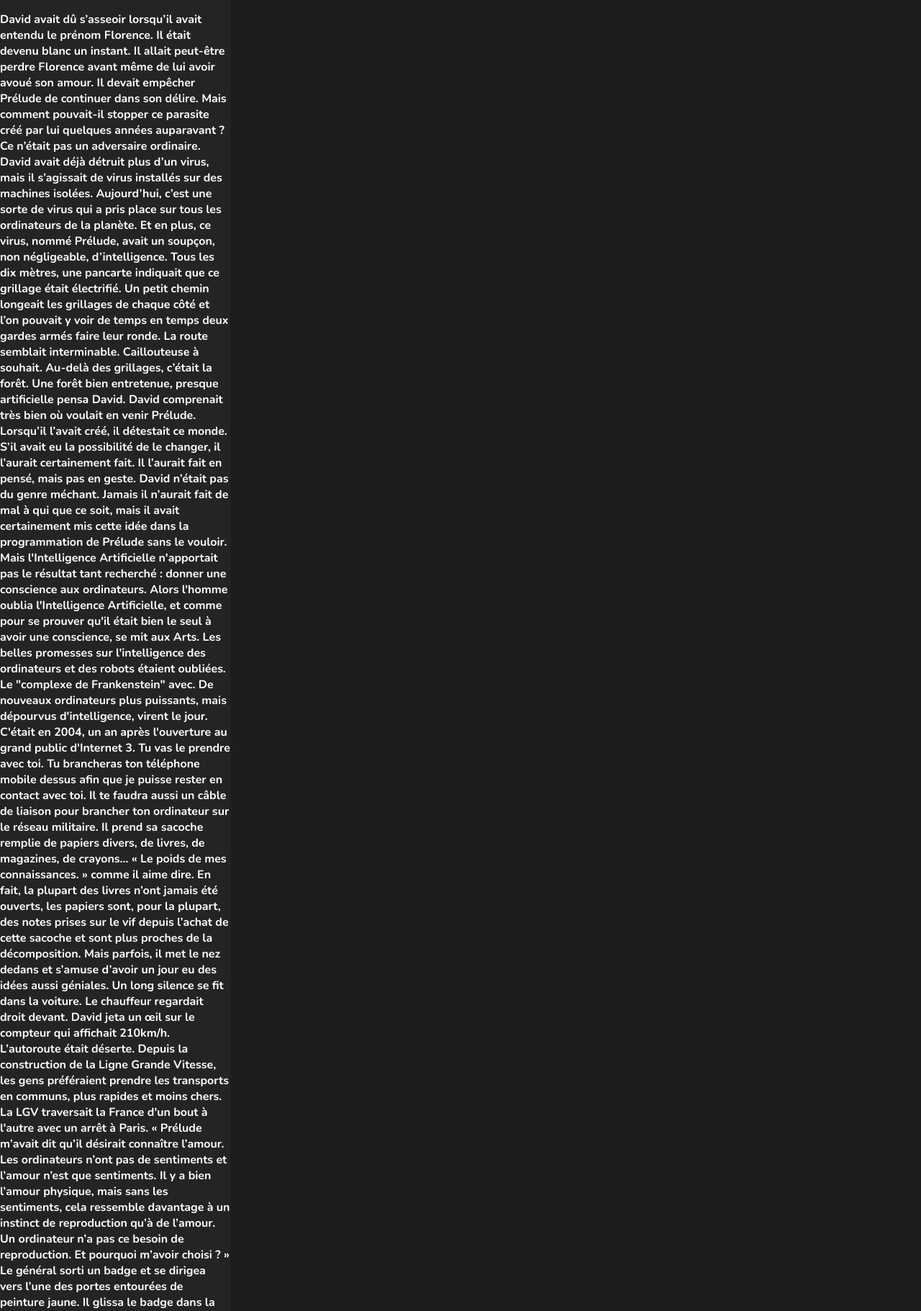
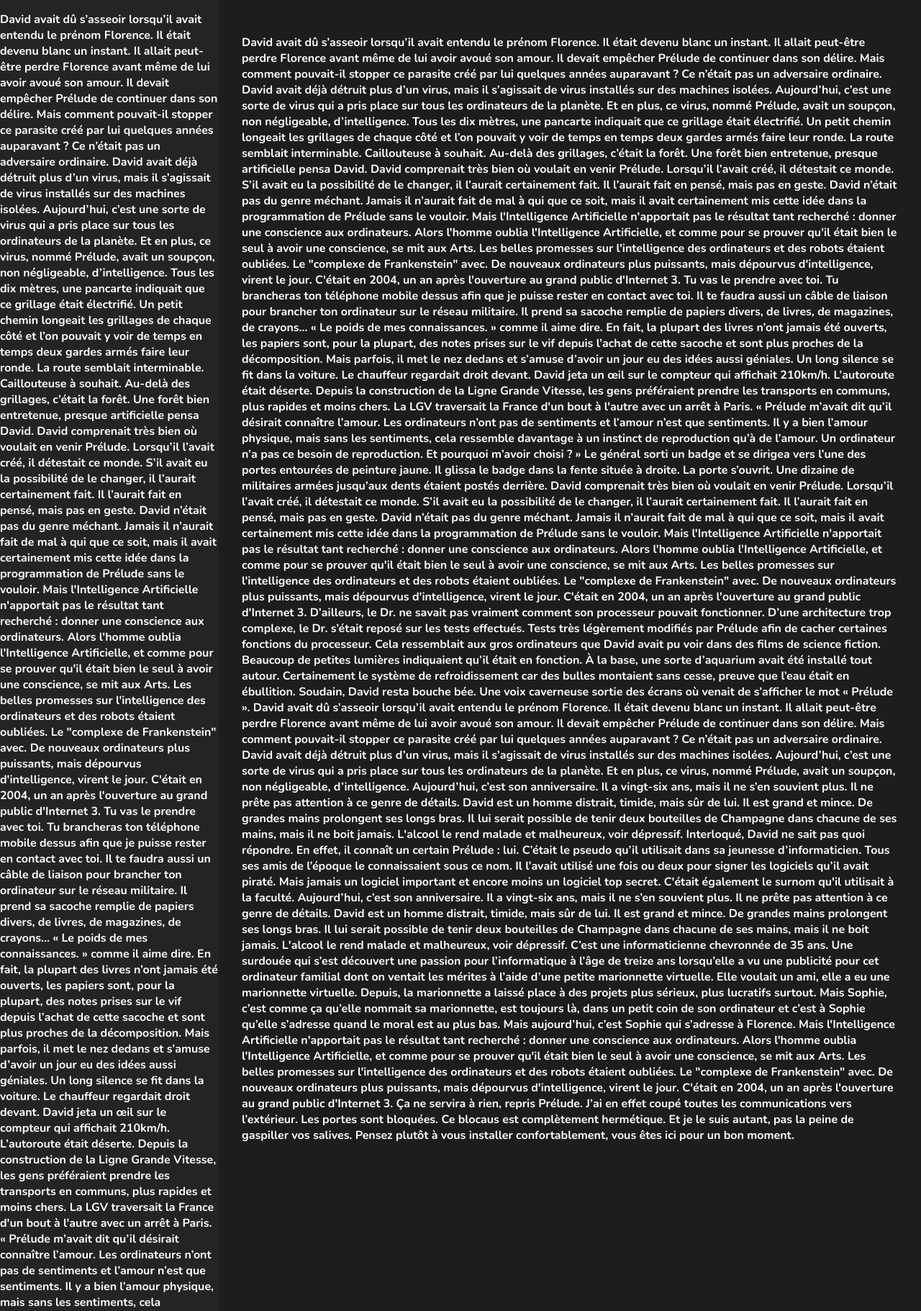
Before and after one commit to Wizi8914/Amaterasu-Website, a PHP site: page / in a window 1280 px wide. Shown: the part 80-1901 px from the top of the page at 72% size. Run offline with PHP 8.4, Linux system fonts and the light colour scheme; some libraries are stand-ins or nearby versions.

Commit message:
add footer

```diff
--- a/css/commandlist.css
+++ b/css/commandlist.css
@@ -6,3 +6,13 @@
     overflow-x: hidden;
     position: sticky;
 }
+
+.commandinfo {
+    padding-top: 2rem;
+    padding-bottom: 2rem;
+    padding-left: 2rem;
+    padding-right: 2rem;
+    width: calc(100% - 20rem);
+    margin-left: auto;
+    margin-right: auto;
+}
--- /dev/null
+++ b/css/footer.css
@@ -0,0 +1,3 @@
+.footer {
+    background-color: blueviolet;
+}
--- a/css/style.css
+++ b/css/style.css
@@ -47,4 +47,13 @@ p {
 
 .grid {
     display: grid;
+    grid-template-rows: 1fr auto;
 }
+
+.separate {
+    display: flex;
+    max-width: 1536px;
+    width: 100%;
+    margin-left: auto;
+    margin-right: auto;
+}
--- a/index.html
+++ b/index.html
@@ -31,7 +31,8 @@
             </div>
         </div>
         <div id="container" class="grid">
-            <!--<h1 class="wip">WORK IN PROGRESS...</h1>-->
+
+            <div class="separate">
                 <nav class="commandlist sticky">
                     <p>David avait dû s’asseoir lorsqu’il avait entendu le prénom Florence. Il était devenu blanc un instant. Il allait peut-être perdre Florence avant même de lui avoir avoué son amour. Il devait empêcher Prélude de continuer dans son délire. Mais comment pouvait-il stopper ce parasite créé par lui quelques années auparavant ? Ce n’était pas un adversaire ordinaire. David avait déjà détruit plus d’un virus, mais il s’agissait de virus installés sur des machines isolées. Aujourd’hui, c’est une sorte de virus qui a pris place sur tous les ordinateurs de la planète. Et en plus, ce virus, nommé Prélude, avait un soupçon, non négligeable, d’intelligence.
 
@@ -74,9 +75,51 @@
                         Ça ne servira à rien, repris Prélude. J’ai en effet coupé toutes les communications vers l’extérieur. Les portes sont bloquées. Ce blocaus est complètement hermétique. Et je le suis autant, pas la peine de gaspiller vos salives. Pensez plutôt à vous installer confortablement, vous êtes ici pour un bon moment.</p>
                 </nav>
                 <div class="commandinfo">
+                    <p>David avait dû s’asseoir lorsqu’il avait entendu le prénom Florence. Il était devenu blanc un instant. Il allait peut-être perdre Florence avant même de lui avoir avoué son amour. Il devait empêcher Prélude de continuer dans son délire. Mais comment pouvait-il stopper ce parasite créé par lui quelques années auparavant ? Ce n’était pas un adversaire ordinaire. David avait déjà détruit plus d’un virus, mais il s’agissait de virus installés sur des machines isolées. Aujourd’hui, c’est une sorte de virus qui a pris place sur tous les ordinateurs de la planète. Et en plus, ce virus, nommé Prélude, avait un soupçon, non négligeable, d’intelligence.
 
+                        Tous les dix mètres, une pancarte indiquait que ce grillage était électrifié. Un petit chemin longeait les grillages de chaque côté et l’on pouvait y voir de temps en temps deux gardes armés faire leur ronde. La route semblait interminable. Caillouteuse à souhait. Au-delà des grillages, c’était la forêt. Une forêt bien entretenue, presque artificielle pensa David.
+
+                        David comprenait très bien où voulait en venir Prélude. Lorsqu’il l’avait créé, il détestait ce monde. S’il avait eu la possibilité de le changer, il l’aurait certainement fait. Il l’aurait fait en pensé, mais pas en geste. David n’était pas du genre méchant. Jamais il n’aurait fait de mal à qui que ce soit, mais il avait certainement mis cette idée dans la programmation de Prélude sans le vouloir.
+
+                        Mais l'Intelligence Artificielle n'apportait pas le résultat tant recherché : donner une conscience aux ordinateurs. Alors l'homme oublia l'Intelligence Artificielle, et comme pour se prouver qu'il était bien le seul à avoir une conscience, se mit aux Arts. Les belles promesses sur l'intelligence des ordinateurs et des robots étaient oubliées. Le "complexe de Frankenstein" avec. De nouveaux ordinateurs plus puissants, mais dépourvus d'intelligence, virent le jour. C'était en 2004, un an après l'ouverture au grand public d'Internet 3.
+
+                        Tu vas le prendre avec toi. Tu brancheras ton téléphone mobile dessus afin que je puisse rester en contact avec toi. Il te faudra aussi un câble de liaison pour brancher ton ordinateur sur le réseau militaire.
+
+                        Il prend sa sacoche remplie de papiers divers, de livres, de magazines, de crayons... « Le poids de mes connaissances. » comme il aime dire. En fait, la plupart des livres n’ont jamais été ouverts, les papiers sont, pour la plupart, des notes prises sur le vif depuis l’achat de cette sacoche et sont plus proches de la décomposition. Mais parfois, il met le nez dedans et s’amuse d’avoir un jour eu des idées aussi géniales.
+
+                        Un long silence se fit dans la voiture. Le chauffeur regardait droit devant. David jeta un œil sur le compteur qui affichait 210km/h. L’autoroute était déserte. Depuis la construction de la Ligne Grande Vitesse, les gens préféraient prendre les transports en communs, plus rapides et moins chers. La LGV traversait la France d'un bout à l'autre avec un arrêt à Paris.
+
+                        « Prélude m’avait dit qu’il désirait connaître l’amour. Les ordinateurs n’ont pas de sentiments et l’amour n’est que sentiments. Il y a bien l’amour physique, mais sans les sentiments, cela ressemble davantage à un instinct de reproduction qu’à de l’amour. Un ordinateur n’a pas ce besoin de reproduction. Et pourquoi m’avoir choisi ? »
+
+                        Le général sorti un badge et se dirigea vers l’une des portes entourées de peinture jaune. Il glissa le badge dans la fente située à droite. La porte s’ouvrit. Une dizaine de militaires armées jusqu’aux dents étaient postés derrière.
+
+                        David comprenait très bien où voulait en venir Prélude. Lorsqu’il l’avait créé, il détestait ce monde. S’il avait eu la possibilité de le changer, il l’aurait certainement fait. Il l’aurait fait en pensé, mais pas en geste. David n’était pas du genre méchant. Jamais il n’aurait fait de mal à qui que ce soit, mais il avait certainement mis cette idée dans la programmation de Prélude sans le vouloir.
+
+                        Mais l'Intelligence Artificielle n'apportait pas le résultat tant recherché : donner une conscience aux ordinateurs. Alors l'homme oublia l'Intelligence Artificielle, et comme pour se prouver qu'il était bien le seul à avoir une conscience, se mit aux Arts. Les belles promesses sur l'intelligence des ordinateurs et des robots étaient oubliées. Le "complexe de Frankenstein" avec. De nouveaux ordinateurs plus puissants, mais dépourvus d'intelligence, virent le jour. C'était en 2004, un an après l'ouverture au grand public d'Internet 3.
+
+                        D’ailleurs, le Dr. ne savait pas vraiment comment son processeur pouvait fonctionner. D’une architecture trop complexe, le Dr. s’était reposé sur les tests effectués. Tests très légèrement modifiés par Prélude afin de cacher certaines fonctions du processeur.
+
+                        Cela ressemblait aux gros ordinateurs que David avait pu voir dans des films de science fiction. Beaucoup de petites lumières indiquaient qu’il était en fonction. À la base, une sorte d’aquarium avait été installé tout autour. Certainement le système de refroidissement car des bulles montaient sans cesse, preuve que l’eau était en ébullition. Soudain, David resta bouche bée. Une voix caverneuse sortie des écrans où venait de s’afficher le mot « Prélude ».
+
+                        David avait dû s’asseoir lorsqu’il avait entendu le prénom Florence. Il était devenu blanc un instant. Il allait peut-être perdre Florence avant même de lui avoir avoué son amour. Il devait empêcher Prélude de continuer dans son délire. Mais comment pouvait-il stopper ce parasite créé par lui quelques années auparavant ? Ce n’était pas un adversaire ordinaire. David avait déjà détruit plus d’un virus, mais il s’agissait de virus installés sur des machines isolées. Aujourd’hui, c’est une sorte de virus qui a pris place sur tous les ordinateurs de la planète. Et en plus, ce virus, nommé Prélude, avait un soupçon, non négligeable, d’intelligence.
+
+                        Aujourd’hui, c’est son anniversaire. Il a vingt-six ans, mais il ne s’en souvient plus. Il ne prête pas attention à ce genre de détails. David est un homme distrait, timide, mais sûr de lui. Il est grand et mince. De grandes mains prolongent ses longs bras. Il lui serait possible de tenir deux bouteilles de Champagne dans chacune de ses mains, mais il ne boit jamais. L'alcool le rend malade et malheureux, voir dépressif.
+
+                        Interloqué, David ne sait pas quoi répondre. En effet, il connaît un certain Prélude : lui. C’était le pseudo qu’il utilisait dans sa jeunesse d’informaticien. Tous ses amis de l’époque le connaissaient sous ce nom. Il l’avait utilisé une fois ou deux pour signer les logiciels qu’il avait piraté. Mais jamais un logiciel important et encore moins un logiciel top secret. C'était également le surnom qu'il utilisait à la faculté.
+
+                        Aujourd’hui, c’est son anniversaire. Il a vingt-six ans, mais il ne s’en souvient plus. Il ne prête pas attention à ce genre de détails. David est un homme distrait, timide, mais sûr de lui. Il est grand et mince. De grandes mains prolongent ses longs bras. Il lui serait possible de tenir deux bouteilles de Champagne dans chacune de ses mains, mais il ne boit jamais. L'alcool le rend malade et malheureux, voir dépressif.
+
+                        C’est une informaticienne chevronnée de 35 ans. Une surdouée qui s’est découvert une passion pour l’informatique à l’âge de treize ans lorsqu’elle a vu une publicité pour cet ordinateur familial dont on ventait les mérites à l’aide d’une petite marionnette virtuelle. Elle voulait un ami, elle a eu une marionnette virtuelle. Depuis, la marionnette a laissé place à des projets plus sérieux, plus lucratifs surtout. Mais Sophie, c’est comme ça qu’elle nommait sa marionnette, est toujours là, dans un petit coin de son ordinateur et c’est à Sophie qu’elle s’adresse quand le moral est au plus bas. Mais aujourd’hui, c’est Sophie qui s’adresse à Florence.
+
+                        Mais l'Intelligence Artificielle n'apportait pas le résultat tant recherché : donner une conscience aux ordinateurs. Alors l'homme oublia l'Intelligence Artificielle, et comme pour se prouver qu'il était bien le seul à avoir une conscience, se mit aux Arts. Les belles promesses sur l'intelligence des ordinateurs et des robots étaient oubliées. Le "complexe de Frankenstein" avec. De nouveaux ordinateurs plus puissants, mais dépourvus d'intelligence, virent le jour. C'était en 2004, un an après l'ouverture au grand public d'Internet 3.
+
+                        Ça ne servira à rien, repris Prélude. J’ai en effet coupé toutes les communications vers l’extérieur. Les portes sont bloquées. Ce blocaus est complètement hermétique. Et je le suis autant, pas la peine de gaspiller vos salives. Pensez plutôt à vous installer confortablement, vous êtes ici pour un bon moment.</p>
                 </div>
+            </div>
+            <!--<h1 class="wip">WORK IN PROGRESS...</h1>-->
 
+            <footer class="footer">
+            </footer>
         </div>
     </body>
 </html>
```
Lines whose indentation alone changed are shown as unchanged.
